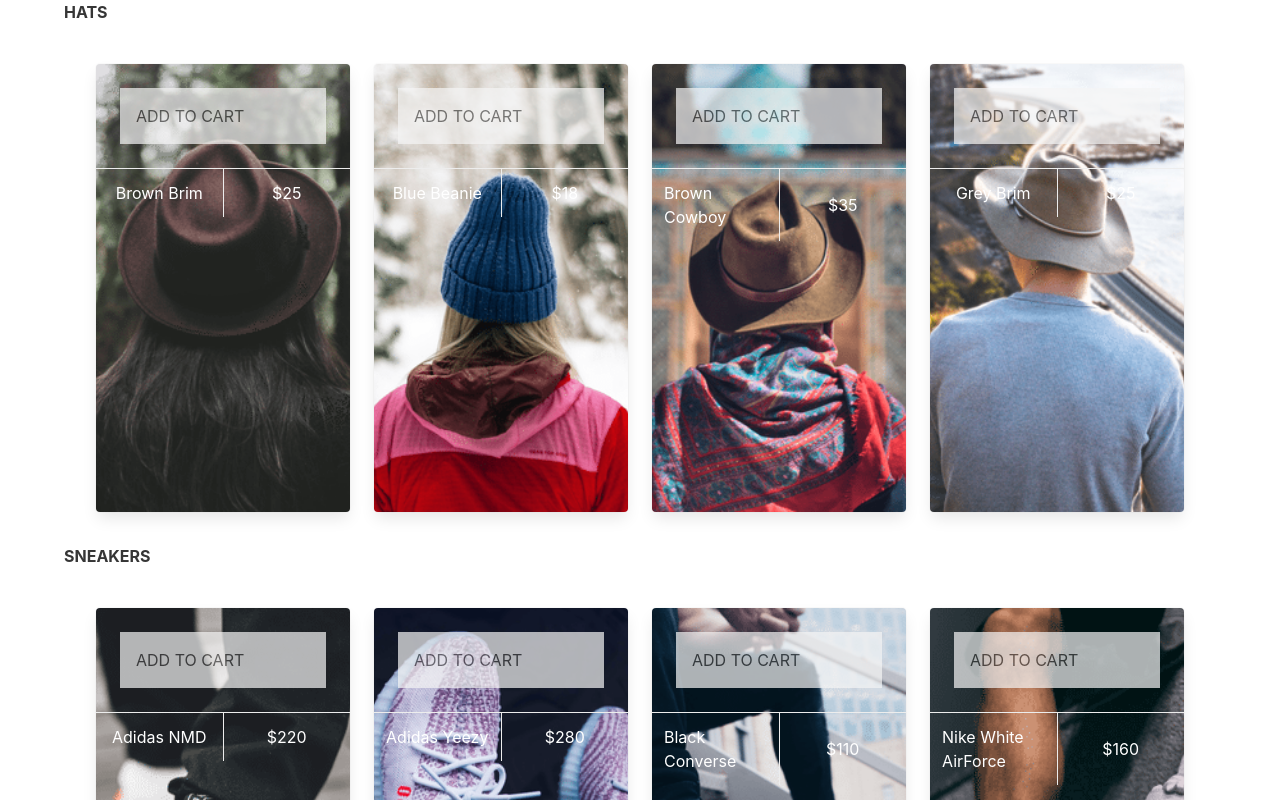
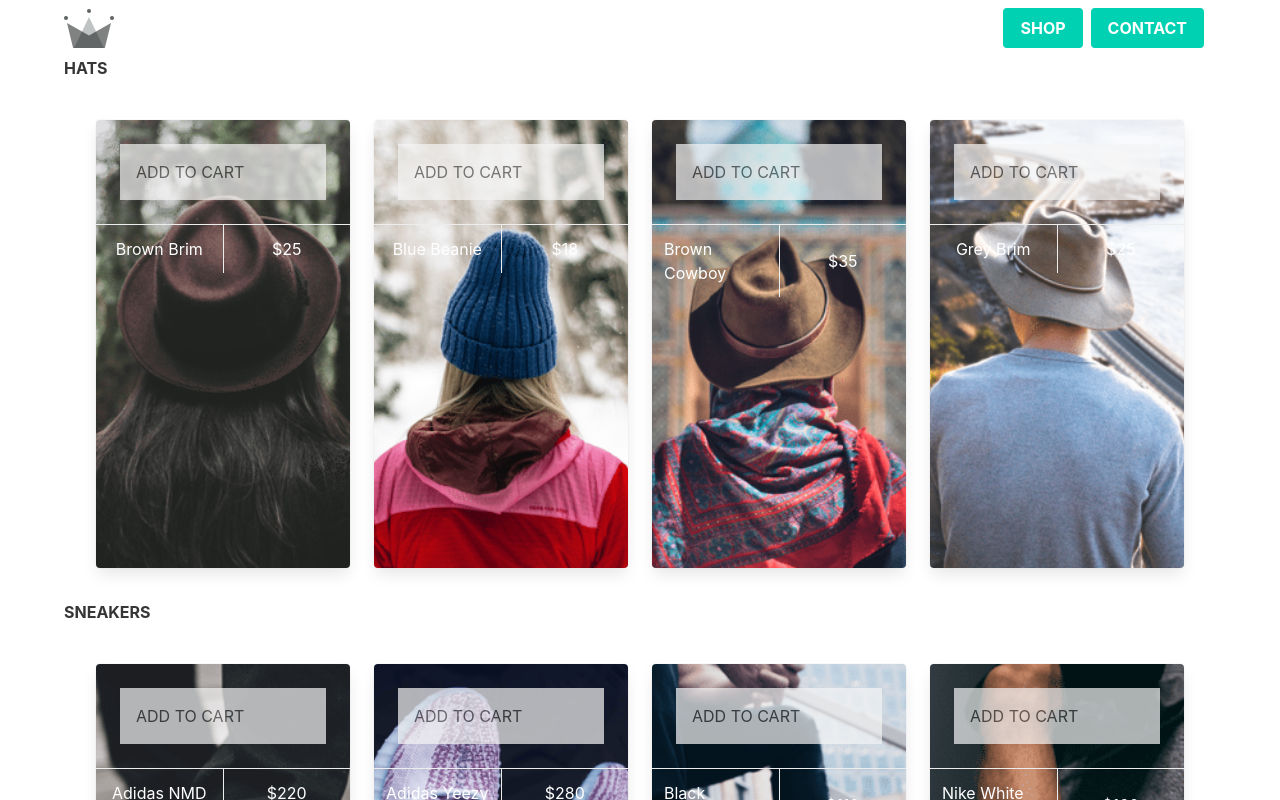
Before and after one commit to syedzaki4444/crwn-repository, a React (Create React App) app: page /shop in a window 1280 px wide. Shown: the top 800 px of the page. Built offline with nearby package versions, Linux system fonts and the light colour scheme.

Commit message:
adding header components

```diff
--- a/src/App.js
+++ b/src/App.js
@@ -3,6 +3,7 @@ import { Switch, Route } from 'react-router-dom';
 
 import HomePage from './pages/homepage';
 import ShopPage from './pages/shoppage';
+import Header from './components/header/Header';
 
 import "bulma";
 
@@ -12,7 +13,8 @@ import "bulma";
 
 function App() {
   return (
-    <div>
+    <div class="container">
+      <Header />
       <Switch>
         <Route exact path="/" component={HomePage} />
         <Route path="/shop" component={ShopPage} />
--- a/src/components/collection-item/collection-item.jsx
+++ b/src/components/collection-item/collection-item.jsx
@@ -14,11 +14,11 @@ const CollectionItem = ({id, name, price, imageUrl}) => {
 
 
 
-                <footer class="card-footer">
-                    <p class="card-footer-item">
+                <footer class="card-footer is-bottom">
+                    <p class="card-footer-item ">
                         <span>{name}</span>
                     </p>
-                    <p class="card-footer-item">
+                    <p class="card-footer-item ">
                         <span>${price}</span>
                     </p>
                 </footer>
--- /dev/null
+++ b/src/components/header/Header.jsx
@@ -0,0 +1,37 @@
+import React from 'react';
+import { Link } from 'react-router-dom';
+
+import { ReactComponent as Logo} from '../../assests/crown.svg';
+
+import './header.scss';
+
+const Header = () => {
+
+    return(
+            <nav class="navbar" role="navigation" aria-label="main navigation">
+                <div class="navbar-brand">
+                    <Link class="navbar-item" to="/">
+                        <Logo />
+                    </Link>
+                </div>
+
+
+                <div class="navbar-end">
+                    <div class="navbar-item">
+                        <div class="buttons">
+                            <Link class="button is-primary" to="/shop">
+                                <strong>SHOP</strong>
+                            </Link>
+                            <Link class="button is-primary"  to="/shop">
+                                <strong>CONTACT</strong>
+                            </Link>
+                        </div>
+                    </div>
+                </div>
+
+            </nav>
+    )
+
+}
+
+export default Header;
--- /dev/null
+++ b/src/components/header/header.scss
@@ -0,0 +1,5 @@
+.navbar-item {
+    display: flex;
+    align-items: center;
+    justify-content: flex-end;
+}
```
Also changed, not shown: src/assests/crown.svg (added).
